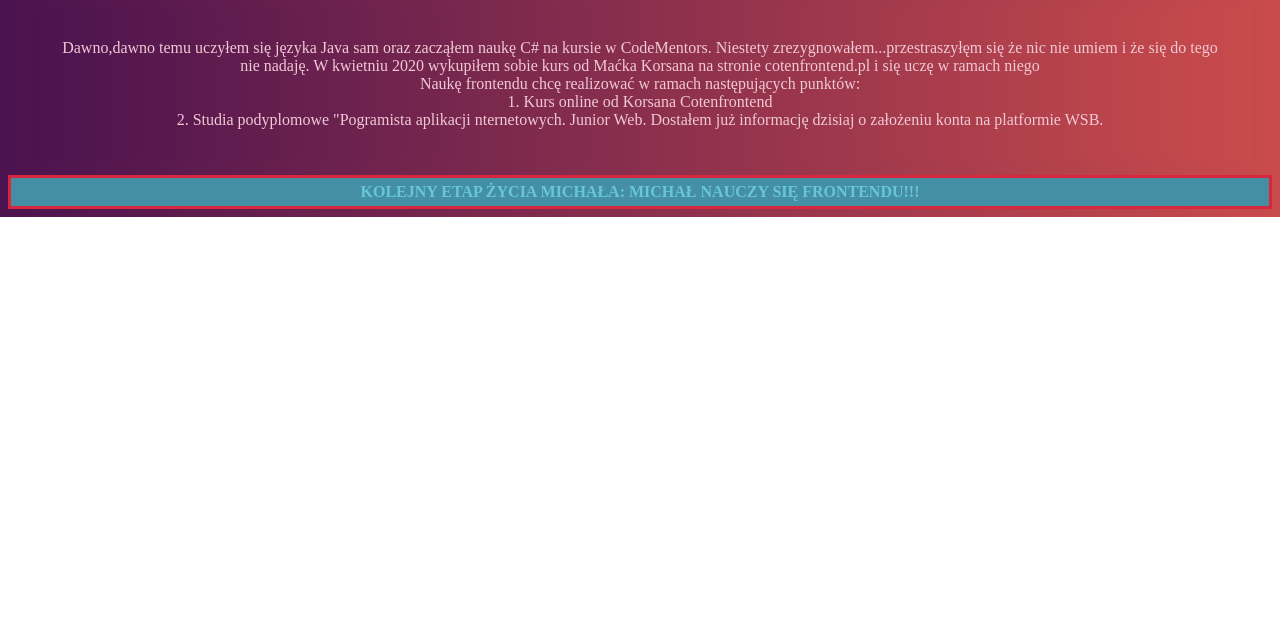
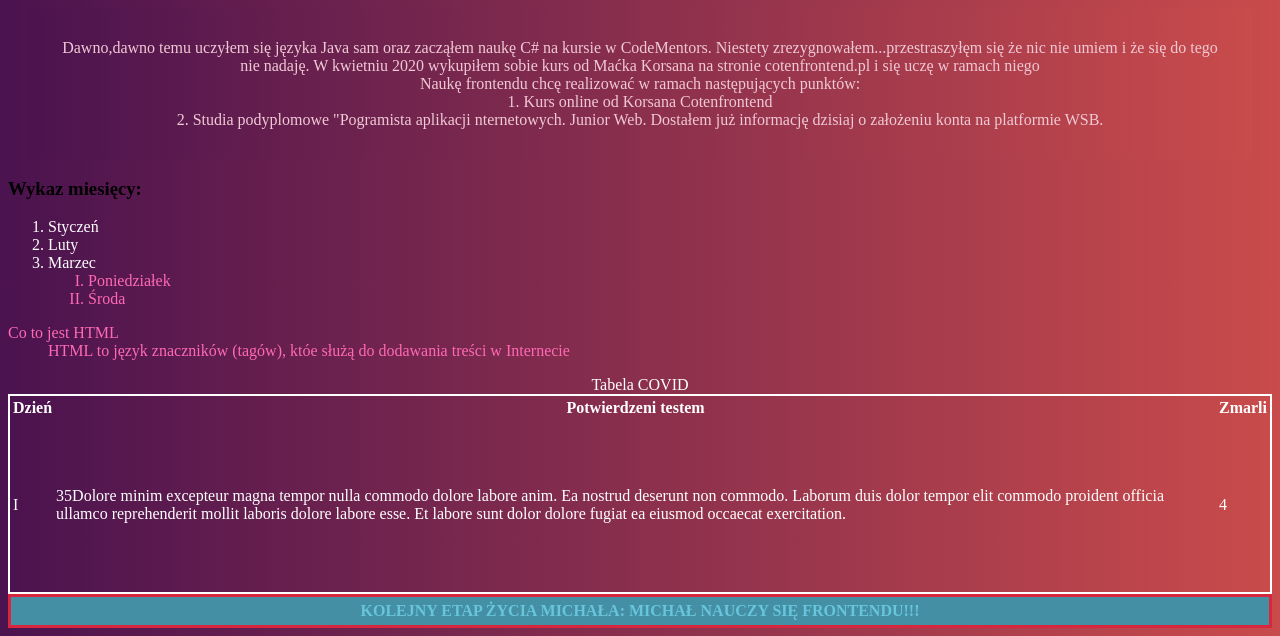
Before and after one commit to michalzaslona/homepage1, a plain HTML site: page index.html in a window 1280 px wide. Shown: the part 732-1368 px from the top of the page. Before the commit the page ends 949 px from the top, so only its background shows below. Drawn offline with Linux system fonts and the light colour scheme.

Commit message:
new table and list'

```diff
--- a/index.html
+++ b/index.html
@@ -21,7 +21,9 @@
     </header>
     <main>
       <header class="header">
-        <h1 class="header__title header__title--main header__title--js">WTF COTENFRONTEND 01.09.2020 - ??</h1>
+        <h1 class="header__title header__title--main header__title--js">
+          WTF COTENFRONTEND 01.09.2020 - ??
+        </h1>
         <img
           class="header__image"
           src="images/michal-1.jpg"
@@ -37,7 +39,9 @@
           src="images/michal-3.jpg"
           alt="michał wpatrzony"
         />
-        <h1 class="header__title header__title--subtitle header__title--js"> STRONA GŁÓWNA </h1>
+        <h1 class="header__title header__title--subtitle header__title--js">
+          STRONA GŁÓWNA
+        </h1>
       </header>
       <section class="content">
         <h2 class="content__header content__header--js">O MNIE</h2>
@@ -64,7 +68,60 @@
           informację dzisiaj o założeniu konta na platformie WSB.
         </p>
       </section>
-
+      <section class="list">
+        <h3>Wykaz miesięcy:</h3>
+        <ol class="list__months">
+          <li>Styczeń</li>
+          <li>Luty</li>
+          <li>
+            Marzec
+            <ul class="list__days">
+              <li>Poniedziałek</li>
+              <li>Środa</li>
+            </ul>
+          </li>
+        </ol>
+        <dl>
+          <dt>Co to jest HTML</dt>
+          <dd>
+            HTML to język znaczników (tagów), któe służą do dodawania treści w
+            Internecie
+          </dd>
+        </dl>
+      </section>
+      <section>
+        <table class="table">
+          <caption>
+            Tabela COVID
+          </caption>
+          <thead>
+            <tr
+              style="
+                vertical-align: none;
+                width: 200px;
+                border-right: 2px solid white;
+              "
+            >
+              <th>Dzień</th>
+              <th>Potwierdzeni testem</th>
+              <th>Zmarli</th>
+            </tr>
+          </thead>
+          <tbody>
+            <tr>
+              <td>I</td>
+              <td>
+                35Dolore minim excepteur magna tempor nulla commodo dolore
+                labore anim. Ea nostrud deserunt non commodo. Laborum duis dolor
+                tempor elit commodo proident officia ullamco reprehenderit
+                mollit laboris dolore labore esse. Et labore sunt dolor dolore
+                fugiat ea eiusmod occaecat exercitation.
+              </td>
+              <td>4</td>
+            </tr>
+          </tbody>
+        </table>
+      </section>
       <footer class="footer">
         <b>KOLEJNY ETAP ŻYCIA MICHAŁA: MICHAŁ NAUCZY SIĘ FRONTENDU!!!</b>
       </footer>
--- a/main.js
+++ b/main.js
@@ -83,8 +83,17 @@ const firstObject = {
     isOperatig:true,
     levels: 357,
     name: 'Mr Curtain',
-    target: (firstTarget) => {
-console.log (`${firstTarget} destroyed :-)`)
-    }
+
 }
-console.log (firstObject);
+console.log (firstObject.age);
+
+const secondObject = {
+    age: firstObject.age,
+}
+
+console.log (secondObject.age);
+
+firstObject.age=35
+
+console.log (firstObject.age);
+console.log (secondObject.age);
--- a/style.css
+++ b/style.css
@@ -117,3 +117,21 @@ main {
   background: brown;
   cursor: pointer;
 }
+.list__months {
+  color:white;
+  list-style-type: decimal;
+}
+
+.list__days {
+list-style: upper-roman;
+color:hotpink;
+}
+dl {
+  color:hotpink;
+}
+.table {
+  color:white;
+  border: 2px solid white;
+  width: 100%;
+  height: 200px;
+}
```
